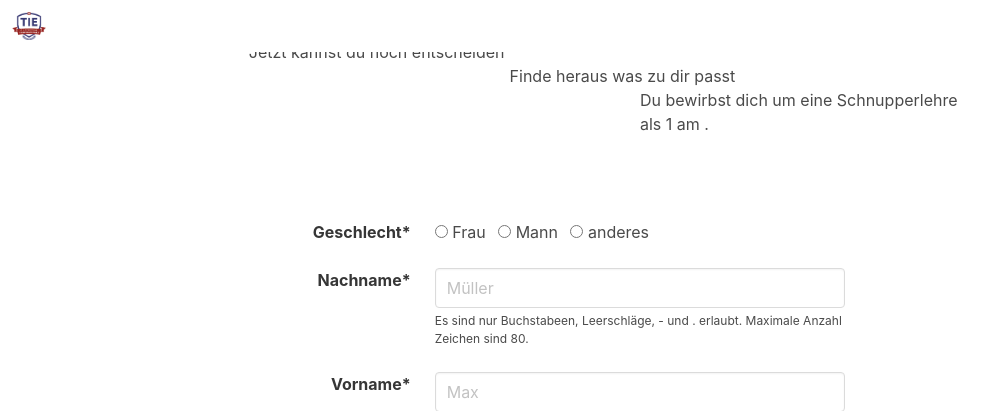
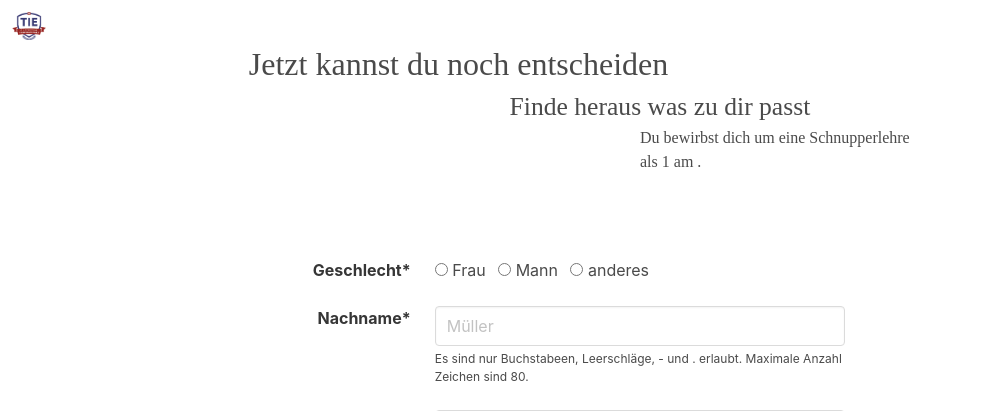
Before and after one commit to Kvvrtv/Module307, a PHP site: page /Module307/offiziel/schnupperlehreFormular.php?apprenticeship=1 in a window 1280 px wide. Shown: the top 411 px of the page, without its empty margins (0-1007 px from the left). Run offline with PHP 8.4, Linux system fonts and the light colour scheme; data that the repository does not hold is empty.

Commit message:
Update schnupperlehreFormular.php

```diff
--- a/offiziel/schnupperlehreFormular.php
+++ b/offiziel/schnupperlehreFormular.php
@@ -5,6 +5,15 @@
         @media only screen and (min-width: 600px) {
             .label {
                 text-align: right;
+            }
+            .titel{
+                font-family: "Times New Roman";
+            }
+            .subtitelZwei{
+                font-family: "Times New Roman";
+            }
+            .subtitelDrei{
+                font-family: "Times New Roman";
             }
         }
         @media only screen and (max-width: 600px) {
@@ -26,18 +35,19 @@
             .titel{
                 font-size:30px;
                 margin-left:5%;
+                font-family: "Times New Roman";
             }
             .subtitelZwei{
                 font-size:20px;
                 margin-left:10%;
+                font-family: "Times New Roman";
             }
             .subtitelDrei{
                 font-size:10px;
                 margin-left:15%;
+                font-family: "Times New Roman";
             }
         }
-
-
     </style>
 	<head>
 		<link rel="stylesheet" href="bulma-0.8.0\css\bulma.min.css">
@@ -81,7 +91,7 @@
 		<div class="columns">
             <div class="column is-one-fifth"></div>
                 <p class="title is-1">
-                    <div class="titel">
+                    <div class="titel" style="font-size:200%;">
                         Jetzt kannst du noch entscheiden
                     </div>
                 </p>
@@ -90,7 +100,7 @@
 		<div class="columns">
 		  <div class="column is-two-fifths"></div>
 		    <p class="subtitle is-2">
-                <div class="subtitelZwei">
+                <div class="subtitelZwei" style="font-size:160%;">
                     Finde heraus was zu dir passt
                 </div>
             </p>
@@ -104,7 +114,6 @@
                     als " . $apprenticeship . " am " . $date . ".";?>
                 </div>
               </p>
-
         </div>
 
 		</br>
```
Lines whose indentation alone changed are shown as unchanged.
